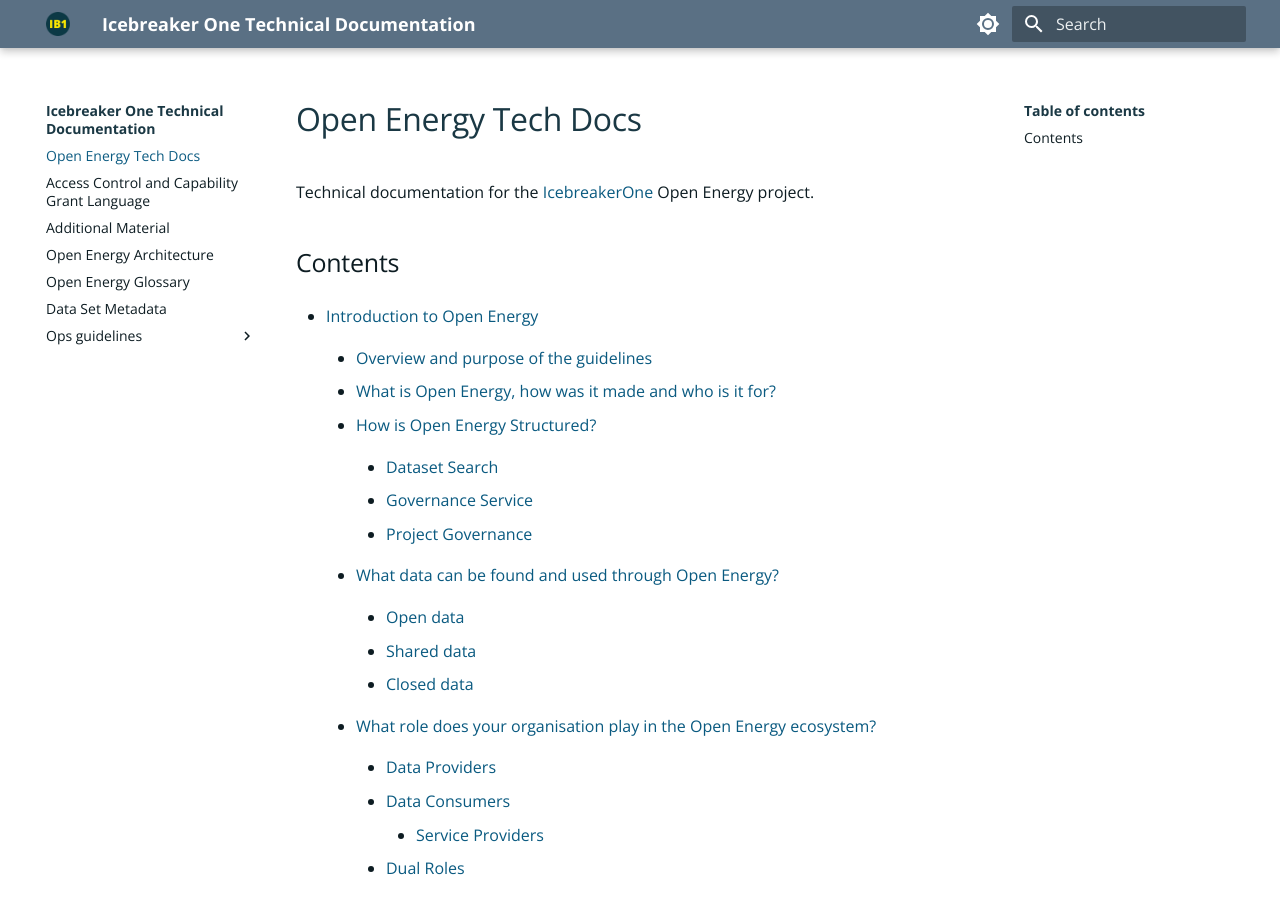
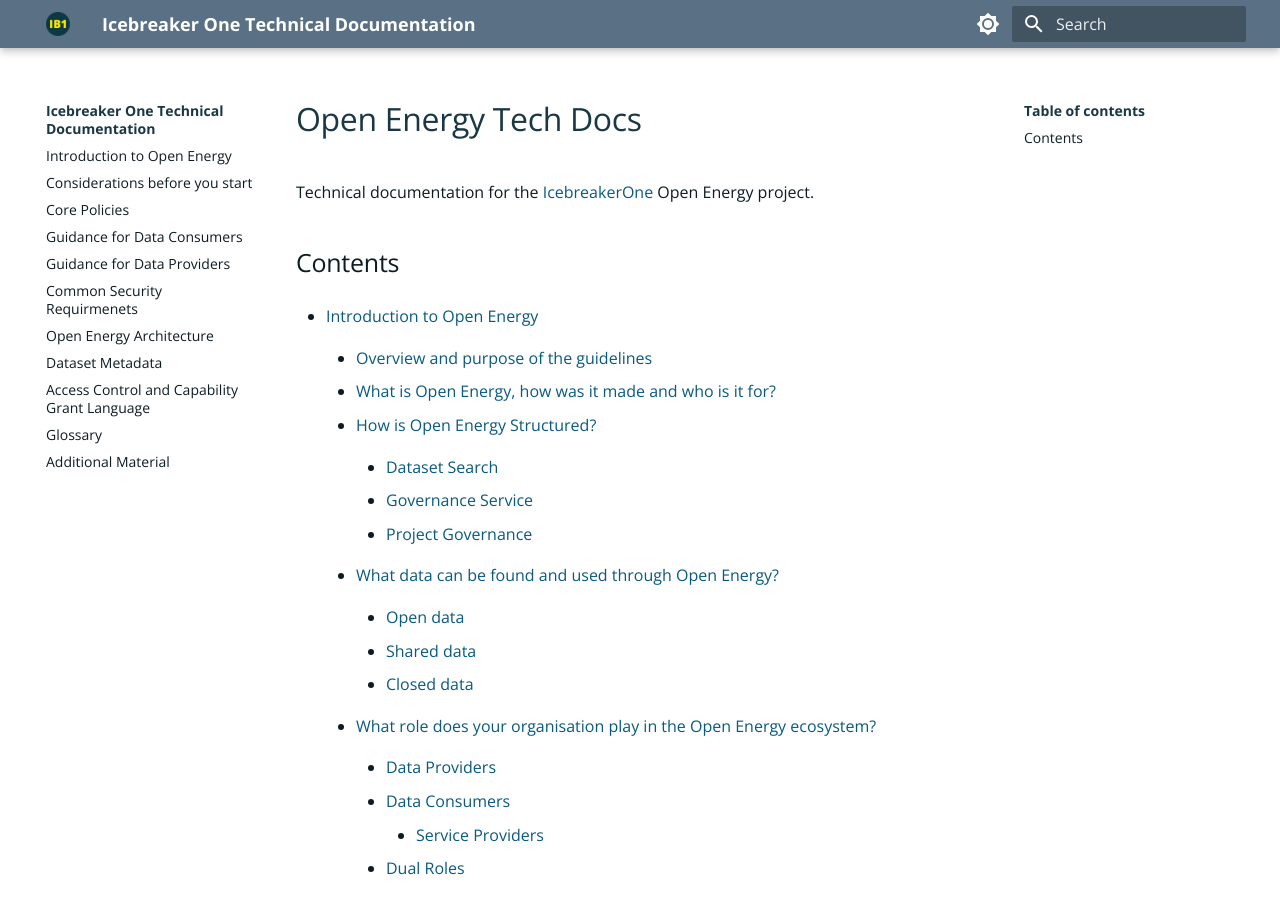
Before and after one commit to icebreakerone/ib1-technical-docs, an MkDocs documentation site: the page built from docs/index.md, in a window 1280 px wide and 900 px high. Built offline with MkDocs 1.6.1 and Material for MkDocs 9.7.7, drawn with Linux system fonts in a browser that asks for light colours; the version menu is left out.

Commit message:
Implement top-level nav

```diff
--- a/mkdocs.yml
+++ b/mkdocs.yml
@@ -1,4 +1,16 @@
 site_name: Icebreaker One Technical Documentation
+nav:
+  - 'Introduction to Open Energy': 'ops_guidelines/introduction.md'
+  - 'Considerations before you start': 'ops_guidelines/before_starting.md'
+  - 'Core Policies': 'ops_guidelines/common_policies.md'
+  - 'Guidance for Data Consumers': 'ops_guidelines/data_consumer_ops_guidelines.md'
+  - 'Guidance for Data Providers': 'ops_guidelines/data_provider_ops_guidelines.md'
+  - 'Common Security Requirmenets': 'ops_guidelines/technical_common.md'
+  - 'Open Energy Architecture': 'architecture.md'
+  - 'Dataset Metadata': 'metadata.md'
+  - 'Access Control and Capability Grant Language': 'access_control_specification.md'
+  - 'Glossary': 'glossary.md'
+  - 'Additional Material': 'additional_material.md'
 theme:
   name: material
   logo: assets/logo.png
```
